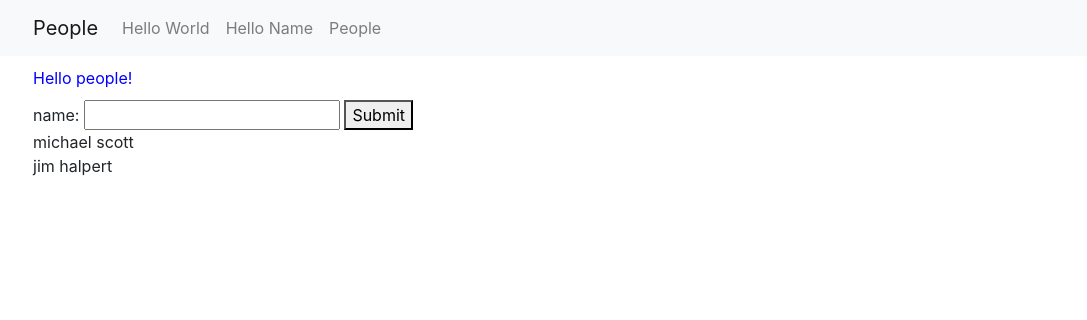
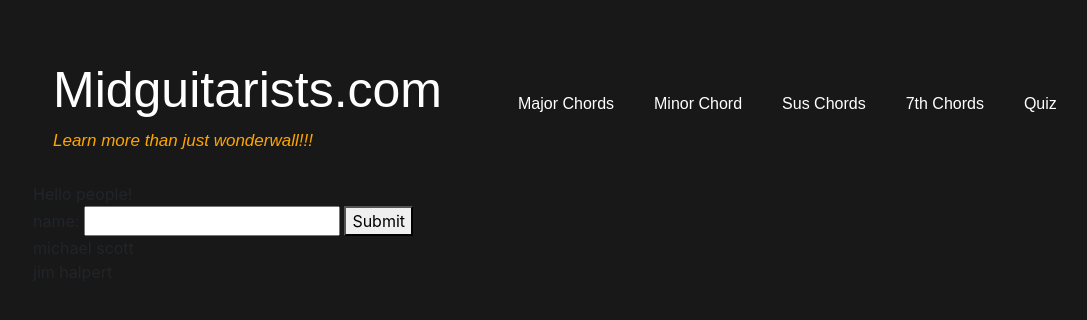
Before and after one commit to nkw6/Guitar_cords, a Flask app: page /people in a window 1280 px wide. Shown: the top 320 px of the page, without its empty margins (52-1139 px from the left). Run offline with Flask 2, Linux system fonts and the light colour scheme; some libraries are stand-ins or nearby versions.

Commit message:
updated template

```diff
--- a/static/main.css
+++ b/static/main.css
@@ -1,5 +1,20 @@
-#hello_div{
-    padding-top:  10px;
-    padding-bottom:  10px;
-    color: blue;
+.navbar{
+    padding-top: 25pt;
+    background-color: #181818 !important;
 }
+.navbar_text{
+    color: white !important;
+    font-family: Arial;
+    padding: 20px;
+}
+.navbar-brand{
+    font-size: 50px;
+}
+.navbar_brand_text{
+    font-size: 17px;
+    font-style: italic;
+    color: orange !important;
+}
+body{
+    background-color: #181818;
+}
--- a/templates/layout.html
+++ b/templates/layout.html
@@ -27,15 +27,19 @@
 
 <nav class="navbar navbar-expand-lg navbar-light bg-light">
   <div class="container">
-    <a class="navbar-brand" href="/hello">People</a>
+    <a class="navbar-brand navbar_text" href="/hello">Midguitarists.com
+      <div class="navbar_brand_text">Learn more than just wonderwall!!!</div>
+    </a>
     <button class="navbar-toggler" type="button" data-bs-toggle="collapse" data-bs-target="#navbarNavAltMarkup" aria-controls="navbarNavAltMarkup" aria-expanded="false" aria-label="Toggle navigation">
       <span class="navbar-toggler-icon"></span>
     </button>
     <div class="collapse navbar-collapse" id="navbarNavAltMarkup">
-      <div class="navbar-nav">
-        <a class="nav-link" href="/">Hello World</a>
-        <a class="nav-link" href="/hello/class">Hello Name</a>
-        <a class="nav-link" href="/people">People</a>
+      <div class="navbar-nav navbar_text">
+        <a class="nav_link navbar_text" href="/">Major Chords</a>
+        <a class="nav_link navbar_text" href="/hello/class">Minor Chord</a>
+        <a class="nav_link navbar_text" href="/people">Sus Chords</a>
+        <a class="nav_link navbar_text" href="/7thChords">7th Chords</a>
+        <a class="nav_link navbar_text" href="/quiz">Quiz</a>
       </div>
     </div>
   </div>
```
